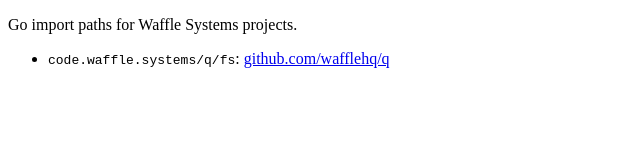
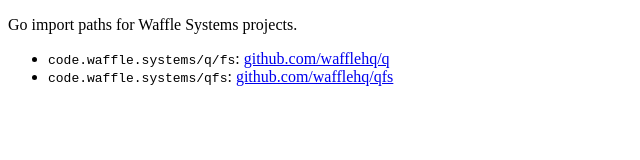
Before and after one commit to wafflehq/code.waffle.systems, a plain HTML site: page 404.html in a window 1280 px wide. Shown: the whole page, without its empty margins (0-640 px from the left). Drawn offline with Linux system fonts and the light colour scheme.

Commit message:
Add code.waffle.systems/qfs vanity import
Point the new module path at github.com/wafflehq/qfs. The existing
code.waffle.systems/q/fs entry is left in place.

Co-Authored-By: Claude Fable 5.2 <noreply@anthropic.com>
Claude-Session: https://claude.ai/code/session_012CzykMppPkmTE9gpYPaxch

```diff
--- a/404.html
+++ b/404.html
@@ -4,12 +4,15 @@
 <meta charset="utf-8">
 <meta name="go-import" content="code.waffle.systems/q/fs git https://github.com/wafflehq/q">
 <meta name="go-source" content="code.waffle.systems/q/fs https://github.com/wafflehq/q https://github.com/wafflehq/q/tree/main{/dir} https://github.com/wafflehq/q/blob/main{/dir}/{file}#L{line}">
+<meta name="go-import" content="code.waffle.systems/qfs git https://github.com/wafflehq/qfs">
+<meta name="go-source" content="code.waffle.systems/qfs https://github.com/wafflehq/qfs https://github.com/wafflehq/qfs/tree/main{/dir} https://github.com/wafflehq/qfs/blob/main{/dir}/{file}#L{line}">
 <title>code.waffle.systems</title>
 </head>
 <body>
 <p>Go import paths for Waffle Systems projects.</p>
 <ul>
 <li><code>code.waffle.systems/q/fs</code>: <a href="https://github.com/wafflehq/q">github.com/wafflehq/q</a></li>
+<li><code>code.waffle.systems/qfs</code>: <a href="https://github.com/wafflehq/qfs">github.com/wafflehq/qfs</a></li>
 </ul>
 </body>
 </html>
```
Also changed, not shown: index.html (+3 -0 lines).
